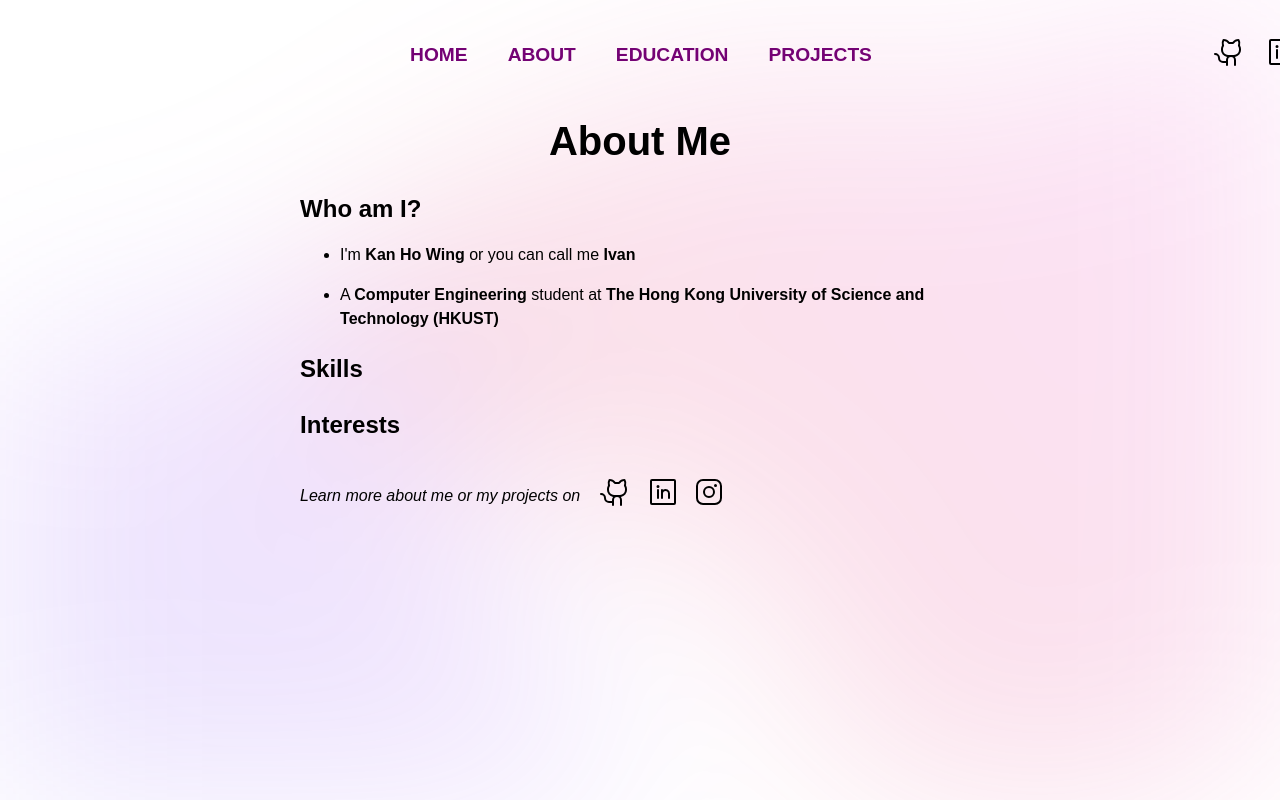
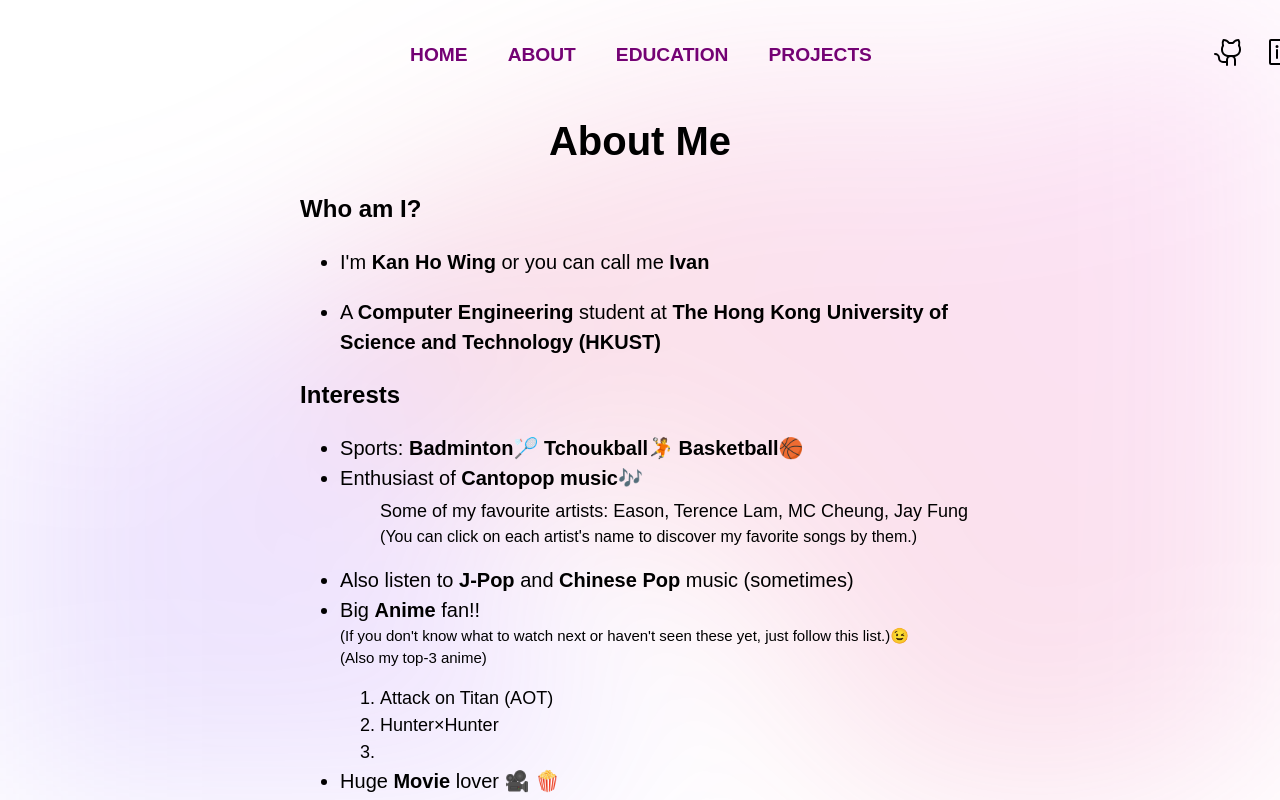
Before and after one commit to ivan-kan/Personal-website, an Astro site: page /about in a window 1280 px wide. Shown: the top 800 px of the page. Built offline with nearby package versions, Linux system fonts and the light colour scheme; Astro itself is replaced by a stand-in of ours.

Commit message:
Added more content for about page

```diff
--- a/src/pages/about.astro
+++ b/src/pages/about.astro
@@ -8,7 +8,7 @@ const pageTitle = "About Me";
     <h1 id="top">About Me</h1>
 
     <h2 class="sub-heading">Who am I?</h2>
-    <ul>
+    <ul class="list">
         <li>
             <p style="margin-top: 0;">
                 I'm <b>Kan Ho Wing</b> or you can call me <b>Ivan</b>
@@ -27,12 +27,53 @@ const pageTitle = "About Me";
         </li>
     </ul>
 
+    <h2 class="sub-heading">Interests</h2>
+    <ul class="list">
+        <li>
+            <span id="sports">Sports: </span><b>Badminton</b>&#x1F3F8 <b
+                >Tchoukball</b
+            >&#x1F93E <b>Basketball</b>&#x1F3C0
+        </li>
+        <li>Enthusiast of <b>Cantopop music</b>&#x1F3B6</li>
+        <ul>
+            <p style="font-size: 18px; margin-top: 5px; margin-bottom: 0;">
+                Some of my favourite artists: Eason, Terence Lam, MC Cheung, Jay
+                Fung
+            </p>
+            <p style="font-size: 16px; margin-top: 0;">
+                (You can click on each artist's name to discover my favorite
+                songs by them.)
+            </p>
+        </ul>
+        <li>
+            Also listen to <b>J-Pop</b> and <b>Chinese Pop</b> music (sometimes)
+        </li>
+        <li>
+            Big <b>Anime</b> fan!! <br />
+            <p style="font-size: 15px; margin-top: 0;">
+                (If you don't know what to watch next or haven't seen these yet,
+                just follow this list.)&#x1F609 <br />
+                (Also my top-3 anime)
+            </p>
+        </li>
+        <ol style="font-size: 18px;">
+            <li>Attack on Titan (AOT)</li>
+            <li>Hunter×Hunter</li>
+            <li></li>
+        </ol>
+        <li>
+            Huge <b>Movie</b> lover &#x1F3A5 &#x1F37F
+        </li>
+    </ul>
+
     <h2 class="sub-heading">Skills</h2>
-
-    <h2 class="sub-heading">Interests</h2>
 </BaseLayout>
 
 <style>
+    .list {
+        font-size: 20px;
+    }
+
     #top {
         text-align: center;
     }
```
